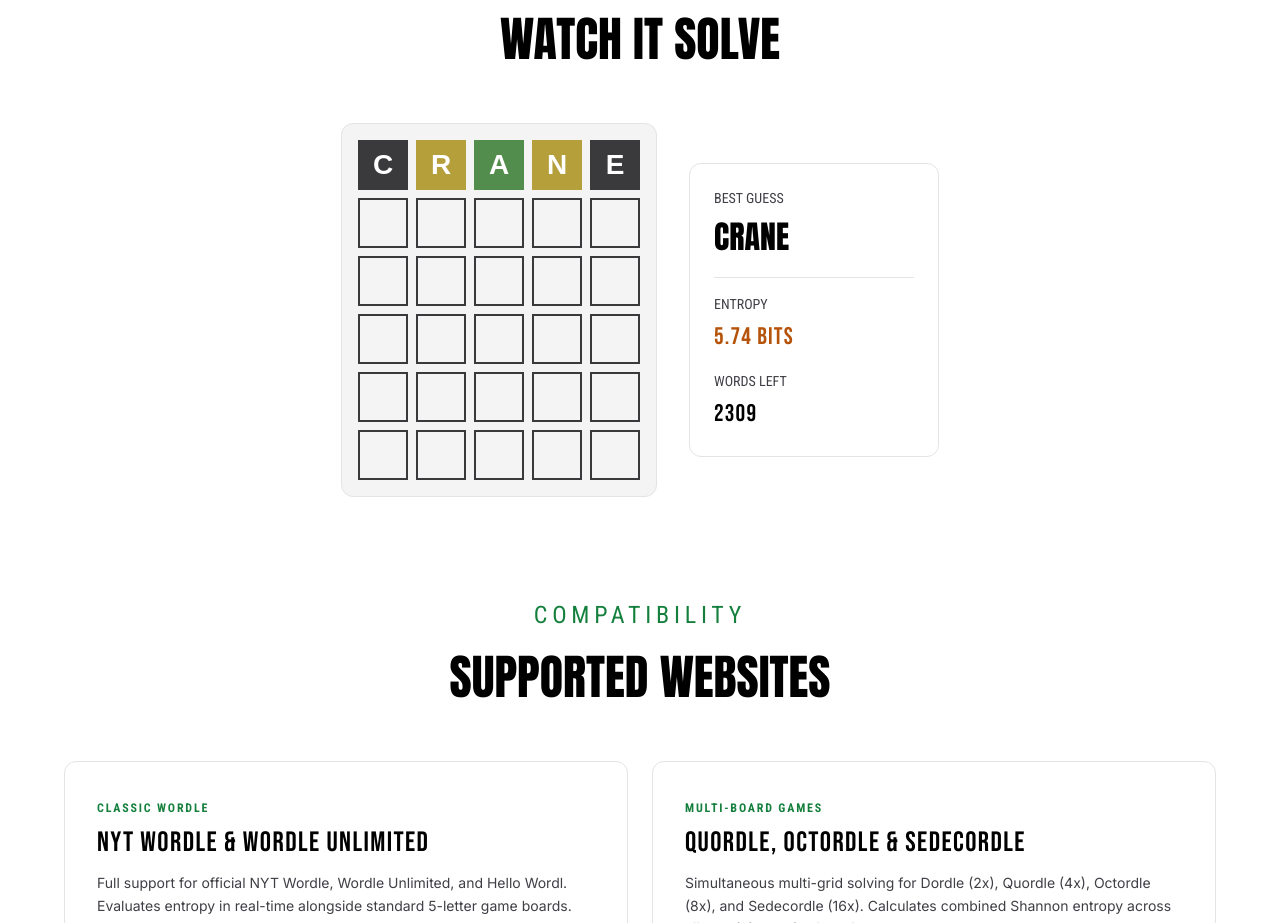
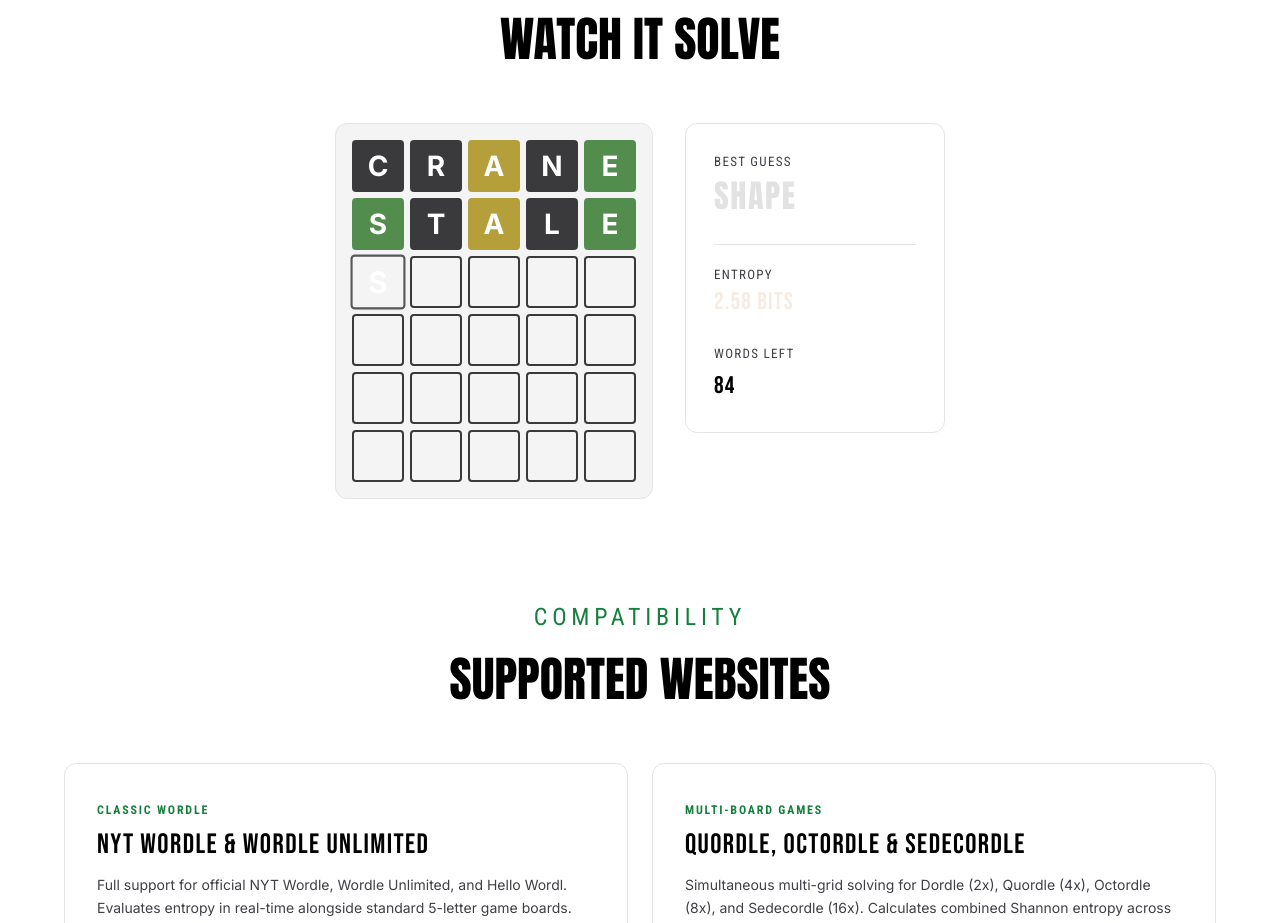
Before and after one commit to naitaj/wordle, a React (Vite) app: page / in a window 1280 px wide. Shown: the part 1680-2603 px from the top of the page. Built offline with nearby package versions, Linux system fonts and the light colour scheme.

Commit message:
Replace static demo with live animated Wordle solve simulation that auto-replays

```diff
--- a/src/pages/HomePage.tsx
+++ b/src/pages/HomePage.tsx
@@ -1,4 +1,5 @@
-import { motion } from 'framer-motion';
+import { useState, useEffect, useCallback } from 'react';
+import { motion, AnimatePresence } from 'framer-motion';
 import { Link } from 'react-router-dom';
 
 const sectionVariants = {
@@ -13,6 +14,237 @@ const sectionVariants = {
 const itemVariants = {
   hidden: { opacity: 0, y: 20 },
   visible: { opacity: 1, y: 0, transition: { duration: 0.4 } }
+};
+
+// Demo simulation data: each guess has a word and tile colors
+const DEMO_GUESSES = [
+  { word: 'CRANE', colors: ['absent', 'absent', 'present', 'absent', 'correct'] },
+  { word: 'STALE', colors: ['correct', 'absent', 'present', 'absent', 'correct'] },
+  { word: 'SHAPE', colors: ['correct', 'correct', 'correct', 'absent', 'correct'] },
+  { word: 'SHADE', colors: ['correct', 'correct', 'correct', 'correct', 'correct'] },
+];
+
+const DEMO_STATS = [
+  { guess: 'CRANE', entropy: '5.74', wordsLeft: '2309' },
+  { guess: 'STALE', entropy: '4.12', wordsLeft: '84' },
+  { guess: 'SHAPE', entropy: '2.58', wordsLeft: '6' },
+  { guess: 'SHADE', entropy: '0.00', wordsLeft: '1' },
+];
+
+const COLOR_MAP: Record<string, string> = {
+  correct: '#538d4e',
+  present: '#b59f3b',
+  absent: '#3a3a3c',
+  empty: 'transparent',
+};
+
+const TYPING_DELAY = 120;    // ms per letter typed
+const FLIP_DELAY = 250;      // ms between each tile flip
+const FLIP_DURATION = 500;   // ms for one tile flip
+const PAUSE_AFTER_ROW = 600; // ms pause after a row is revealed
+const PAUSE_AFTER_WIN = 3000; // ms pause before replay
+
+const WordleDemo = () => {
+  // Board state: 6 rows x 5 cols, each tile has { letter, color, revealed }
+  const emptyBoard = () =>
+    Array.from({ length: 6 }, () =>
+      Array.from({ length: 5 }, () => ({ letter: '', color: 'empty' as string, revealed: false }))
+    );
+
+  const [board, setBoard] = useState(emptyBoard());
+  const [currentStats, setCurrentStats] = useState({ guess: '—', entropy: '—', wordsLeft: '2309' });
+  const [solvedMsg, setSolvedMsg] = useState(false);
+  const [demoKey, setDemoKey] = useState(0);
+
+  const runDemo = useCallback(async () => {
+    setSolvedMsg(false);
+    const newBoard = emptyBoard();
+    setBoard([...newBoard]);
+    setCurrentStats({ guess: '—', entropy: '—', wordsLeft: '2309' });
+
+    const sleep = (ms: number) => new Promise((r) => setTimeout(r, ms));
+    await sleep(800); // initial pause
+
+    for (let row = 0; row < DEMO_GUESSES.length; row++) {
+      const { word, colors } = DEMO_GUESSES[row];
+      const stats = DEMO_STATS[row];
+
+      // Update sidebar to show current best guess before typing
+      setCurrentStats({ guess: stats.guess, entropy: stats.entropy, wordsLeft: row === 0 ? '2309' : DEMO_STATS[row - 1].wordsLeft });
+
+      // Type letters one by one
+      for (let col = 0; col < 5; col++) {
+        newBoard[row][col] = { letter: word[col], color: 'empty', revealed: false };
+        setBoard(newBoard.map((r) => [...r]));
+        await sleep(TYPING_DELAY);
+      }
+
+      await sleep(300); // brief pause before flipping
+
+      // Flip tiles one by one
+      for (let col = 0; col < 5; col++) {
+        newBoard[row][col] = { letter: word[col], color: colors[col], revealed: true };
+        setBoard(newBoard.map((r) => [...r]));
+        await sleep(FLIP_DELAY);
+      }
+
+      // Update sidebar words left after reveal
+      setCurrentStats({ guess: stats.guess, entropy: stats.entropy, wordsLeft: stats.wordsLeft });
+
+      await sleep(PAUSE_AFTER_ROW);
+    }
+
+    // Show solved message
+    setSolvedMsg(true);
+    await sleep(PAUSE_AFTER_WIN);
+
+    // Restart
+    setDemoKey((k) => k + 1);
+  }, []);
+
+  useEffect(() => {
+    let cancelled = false;
+    const run = async () => {
+      if (!cancelled) await runDemo();
+    };
+    run();
+    return () => { cancelled = true; };
+  }, [demoKey, runDemo]);
+
+  return (
+    <div style={{ display: 'flex', flexWrap: 'wrap', gap: '32px', justifyContent: 'center', alignItems: 'flex-start', width: '100%' }}>
+
+      {/* Wordle Board */}
+      <div style={{ display: 'grid', gridTemplateRows: 'repeat(6, 1fr)', gap: '6px', padding: '16px', backgroundColor: 'var(--bg-secondary)', borderRadius: '12px', border: '1px solid var(--border-primary)' }}>
+        {board.map((row, rowIdx) => (
+          <div key={rowIdx} style={{ display: 'grid', gridTemplateColumns: 'repeat(5, 1fr)', gap: '6px' }}>
+            {row.map((tile, colIdx) => {
+              const bgColor = tile.revealed ? COLOR_MAP[tile.color] : 'transparent';
+              const borderColor = tile.letter && !tile.revealed ? '#565758' : tile.revealed ? COLOR_MAP[tile.color] : '#3a3a3c';
+
+              return (
+                <motion.div
+                  key={`${rowIdx}-${colIdx}-${demoKey}`}
+                  animate={
+                    tile.revealed
+                      ? { rotateX: [0, 90, 0], backgroundColor: bgColor, borderColor }
+                      : tile.letter
+                      ? { scale: [1, 1.1, 1], borderColor }
+                      : {}
+                  }
+                  transition={
+                    tile.revealed
+                      ? { duration: FLIP_DURATION / 1000, ease: 'easeInOut' }
+                      : tile.letter
+                      ? { duration: 0.1 }
+                      : {}
+                  }
+                  style={{
+                    width: '52px',
+                    height: '52px',
+                    border: `2px solid ${borderColor}`,
+                    backgroundColor: bgColor,
+                    display: 'flex',
+                    alignItems: 'center',
+                    justifyContent: 'center',
+                    fontSize: '28px',
+                    fontFamily: '"Inter", sans-serif',
+                    fontWeight: 'bold',
+                    color: tile.letter ? '#fff' : 'var(--text-primary)',
+                    textTransform: 'uppercase',
+                    borderRadius: '4px',
+                  }}
+                >
+                  {tile.letter}
+                </motion.div>
+              );
+            })}
+          </div>
+        ))}
+      </div>
+
+      {/* Sidebar Stats */}
+      <motion.div
+        initial={{ opacity: 0, x: 20 }}
+        animate={{ opacity: 1, x: 0 }}
+        transition={{ duration: 0.5, delay: 0.3 }}
+        style={{
+          backgroundColor: 'var(--bg-card)',
+          border: '1px solid var(--border-primary)',
+          borderRadius: '12px',
+          padding: '28px',
+          minWidth: '260px',
+          display: 'flex',
+          flexDirection: 'column',
+          gap: '20px',
+          position: 'relative',
+        }}
+      >
+        <div>
+          <div style={{ fontFamily: '"Roboto Condensed", sans-serif', color: 'var(--text-secondary)', fontSize: '13px', textTransform: 'uppercase', letterSpacing: '0.1em', marginBottom: '4px' }}>Best Guess</div>
+          <motion.div
+            key={currentStats.guess}
+            initial={{ opacity: 0, y: -5 }}
+            animate={{ opacity: 1, y: 0 }}
+            transition={{ duration: 0.3 }}
+            style={{ fontFamily: '"Anton", sans-serif', fontSize: '32px', color: 'var(--text-primary)', letterSpacing: '0.05em' }}
+          >
+            {currentStats.guess}
+          </motion.div>
+        </div>
+        <div style={{ width: '100%', height: '1px', backgroundColor: 'var(--border-primary)' }} />
+        <div>
+          <div style={{ fontFamily: '"Roboto Condensed", sans-serif', color: 'var(--text-secondary)', fontSize: '13px', textTransform: 'uppercase', letterSpacing: '0.1em', marginBottom: '4px' }}>Entropy</div>
+          <motion.div
+            key={currentStats.entropy}
+            initial={{ opacity: 0, y: -5 }}
+            animate={{ opacity: 1, y: 0 }}
+            transition={{ duration: 0.3 }}
+            style={{ fontFamily: '"Bebas Neue", sans-serif', fontSize: '24px', color: 'var(--accent-amber)', letterSpacing: '0.05em' }}
+          >
+            {currentStats.entropy === '—' ? '—' : `${currentStats.entropy} BITS`}
+          </motion.div>
+        </div>
+        <div>
+          <div style={{ fontFamily: '"Roboto Condensed", sans-serif', color: 'var(--text-secondary)', fontSize: '13px', textTransform: 'uppercase', letterSpacing: '0.1em', marginBottom: '4px' }}>Words Left</div>
+          <motion.div
+            key={currentStats.wordsLeft}
+            initial={{ opacity: 0, y: -5 }}
+            animate={{ opacity: 1, y: 0 }}
+            transition={{ duration: 0.3 }}
+            style={{ fontFamily: '"Bebas Neue", sans-serif', fontSize: '24px', color: 'var(--text-primary)', letterSpacing: '0.05em' }}
+          >
+            {currentStats.wordsLeft}
+          </motion.div>
+        </div>
+
+        <AnimatePresence>
+          {solvedMsg && (
+            <motion.div
+              initial={{ opacity: 0, scale: 0.8 }}
+              animate={{ opacity: 1, scale: 1 }}
+              exit={{ opacity: 0, scale: 0.8 }}
+              transition={{ duration: 0.4, ease: 'easeOut' }}
+              style={{
+                marginTop: '8px',
+                padding: '12px 16px',
+                backgroundColor: 'rgba(83, 141, 78, 0.15)',
+                border: '1px solid #538d4e',
+                borderRadius: '8px',
+                textAlign: 'center',
+                fontFamily: '"Bebas Neue", sans-serif',
+                fontSize: '20px',
+                color: '#538d4e',
+                letterSpacing: '0.1em',
+              }}
+            >
+              ✓ SOLVED IN 4 GUESSES
+            </motion.div>
+          )}
+        </AnimatePresence>
+      </motion.div>
+    </div>
+  );
 };
 
 export const HomePage = () => {
@@ -135,63 +367,7 @@ export const HomePage = () => {
             </h2>
           </div>
 
-          <div style={{ display: 'flex', flexWrap: 'wrap', gap: '32px', justifyContent: 'center', alignItems: 'center', width: '100%' }}>
-
-            {/* Wordle Board Mock */}
-            <div style={{ display: 'grid', gridTemplateRows: 'repeat(6, 1fr)', gap: '8px', padding: '16px', backgroundColor: 'var(--bg-secondary)', borderRadius: '12px', border: '1px solid var(--border-primary)' }}>
-              {Array.from({ length: 6 }).map((_, rowIdx) => (
-                <div key={rowIdx} style={{ display: 'grid', gridTemplateColumns: 'repeat(5, 1fr)', gap: '8px' }}>
-                  {Array.from({ length: 5 }).map((_, colIdx) => {
-                    const isFirstRow = rowIdx === 0;
-                    const word = "CRANE";
-                    const colors = ['#3a3a3c', '#b59f3b', '#538d4e', '#b59f3b', '#3a3a3c'];
-
-                    return (
-                      <motion.div
-                        key={colIdx}
-                        initial={isFirstRow ? { rotateX: 0, backgroundColor: 'transparent' } : false}
-                        animate={isFirstRow ? {
-                          rotateX: [0, 90, 0],
-                          backgroundColor: ['transparent', colors[colIdx], colors[colIdx]],
-                          borderColor: ['#3a3a3c', colors[colIdx], colors[colIdx]]
-                        } : {}}
-                        transition={isFirstRow ? { delay: colIdx * 0.2 + 1, duration: 0.6 } : {}}
-                        style={{
-                          width: '50px', height: '50px', border: '2px solid #3a3a3c', display: 'flex',
-                          alignItems: 'center', justifyContent: 'center', fontSize: '28px',
-                          fontFamily: 'sans-serif', fontWeight: 'bold', color: isFirstRow ? '#fff' : 'var(--text-primary)',
-                          textTransform: 'uppercase'
-                        }}
-                      >
-                        {isFirstRow ? word[colIdx] : ""}
-                      </motion.div>
-                    )
-                  })}
-                </div>
-              ))}
-            </div>
-
-            {/* Sidebar Mock */}
-            <motion.div variants={itemVariants} style={{
-              backgroundColor: 'var(--bg-card)', border: '1px solid var(--border-primary)', borderRadius: '12px', padding: '24px',
-              minWidth: '250px', display: 'flex', flexDirection: 'column', gap: '16px'
-            }}>
-              <div>
-                <div style={{ fontFamily: '"Roboto Condensed", sans-serif', color: 'var(--text-secondary)', fontSize: '14px', textTransform: 'uppercase', marginBottom: '4px' }}>Best Guess</div>
-                <div style={{ fontFamily: '"Anton", sans-serif', fontSize: '32px', color: 'var(--text-primary)' }}>CRANE</div>
-              </div>
-              <div style={{ width: '100%', height: '1px', backgroundColor: 'var(--border-primary)' }} />
-              <div>
-                <div style={{ fontFamily: '"Roboto Condensed", sans-serif', color: 'var(--text-secondary)', fontSize: '14px', textTransform: 'uppercase', marginBottom: '4px' }}>Entropy</div>
-                <div style={{ fontFamily: '"Bebas Neue", sans-serif', fontSize: '24px', color: 'var(--accent-amber)', letterSpacing: '0.05em' }}>5.74 BITS</div>
-              </div>
-              <div>
-                <div style={{ fontFamily: '"Roboto Condensed", sans-serif', color: 'var(--text-secondary)', fontSize: '14px', textTransform: 'uppercase', marginBottom: '4px' }}>Words Left</div>
-                <div style={{ fontFamily: '"Bebas Neue", sans-serif', fontSize: '24px', color: 'var(--text-primary)', letterSpacing: '0.05em' }}>2309</div>
-              </div>
-            </motion.div>
-
-          </div>
+          <WordleDemo />
         </motion.section>
 
         {/* SUPPORTED WEBSITES SECTION */}
```
